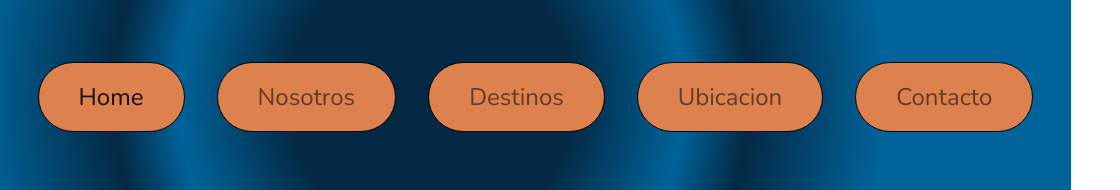
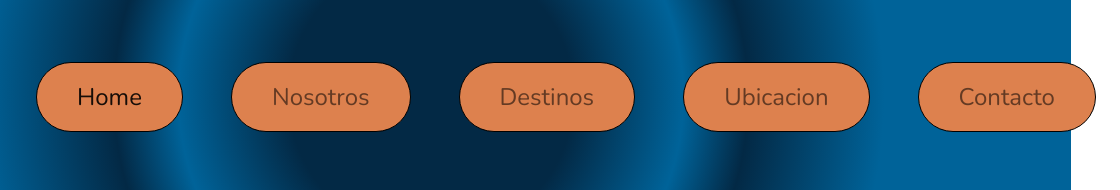
Before and after one commit to TobiasGutierrez/proyecto-agencia, a plain HTML site: page index.html in a window 1280 px wide. Shown: the top 190 px of the page, 209-1329 px from the left, 1120 px wide, since content can reach past the window. Drawn offline with nearby package versions, Linux system fonts and the light colour scheme.

Commit message:
cambio margin nav-item

```diff
--- a/style.css
+++ b/style.css
@@ -1501,7 +1501,7 @@ body {
     padding         : 0.5rem 2rem;
     border          : 0.12rem solid black;
     border-radius   : 3rem;
-    margin          : 1rem;
+    margin          : 1.5rem;
     transition      : all 1s;
 
 
```
